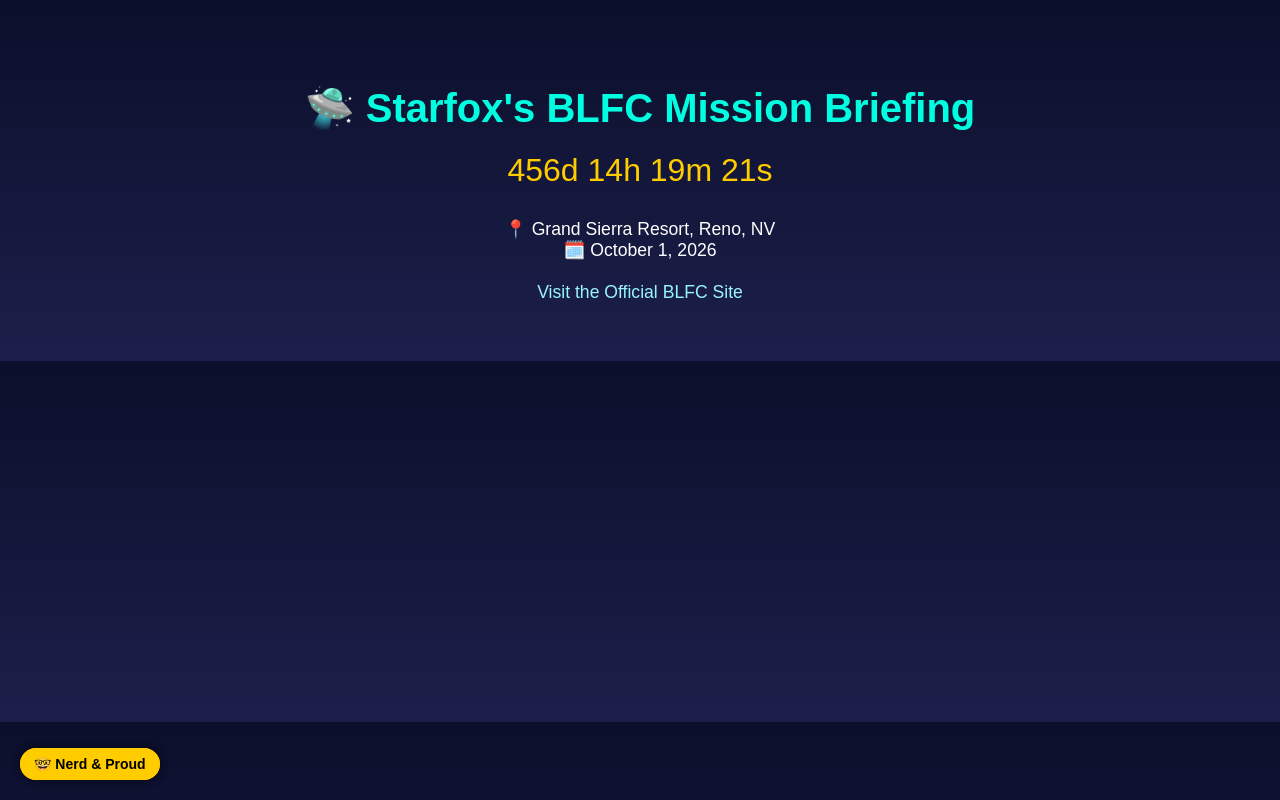
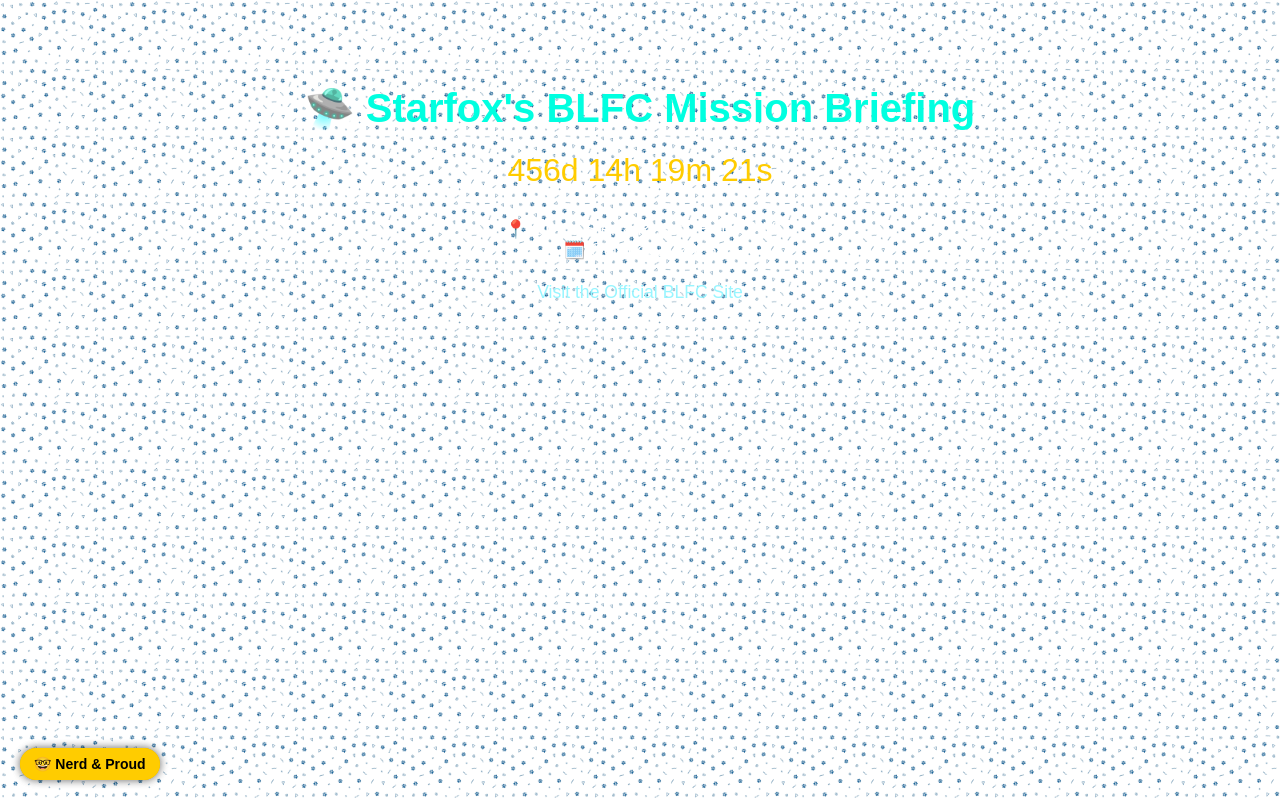
Before and after one commit to TheCoolestStarfox/blfc-countdown-2026, a plain HTML site: page index.html in a window 1280 px wide. Drawn offline with Linux system fonts and the light colour scheme.

Commit message:
Update index.html

```diff
--- a/index.html
+++ b/index.html
@@ -103,6 +103,19 @@
   from { opacity: 0; transform: scale(0.95); }
   to { opacity: 1; transform: scale(1); }
 }
+        /* 🌌 Background Paw Pattern */
+    body {
+      background-image: url('paws-tile.png');
+      background-repeat: repeat;
+      background-size: 100px;
+      background-attachment: fixed;
+      color: #ffffff;
+      font-family: 'Orbitron', sans-serif;
+      text-align: center;
+      padding: 50px 20px;
+    }
+
+    /* ... your other styles follow here ... */
   </style>
 </head>
 <body>
```
